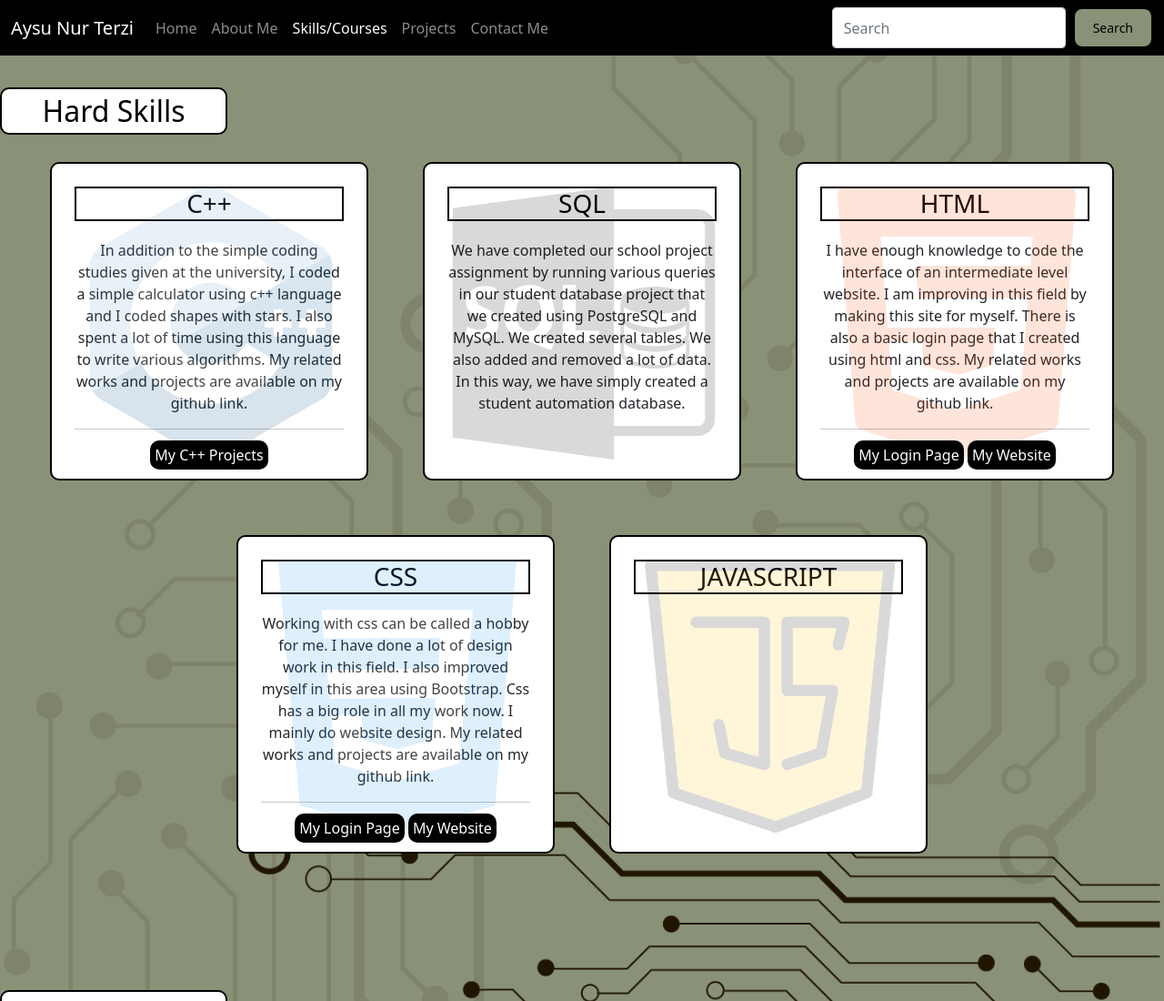
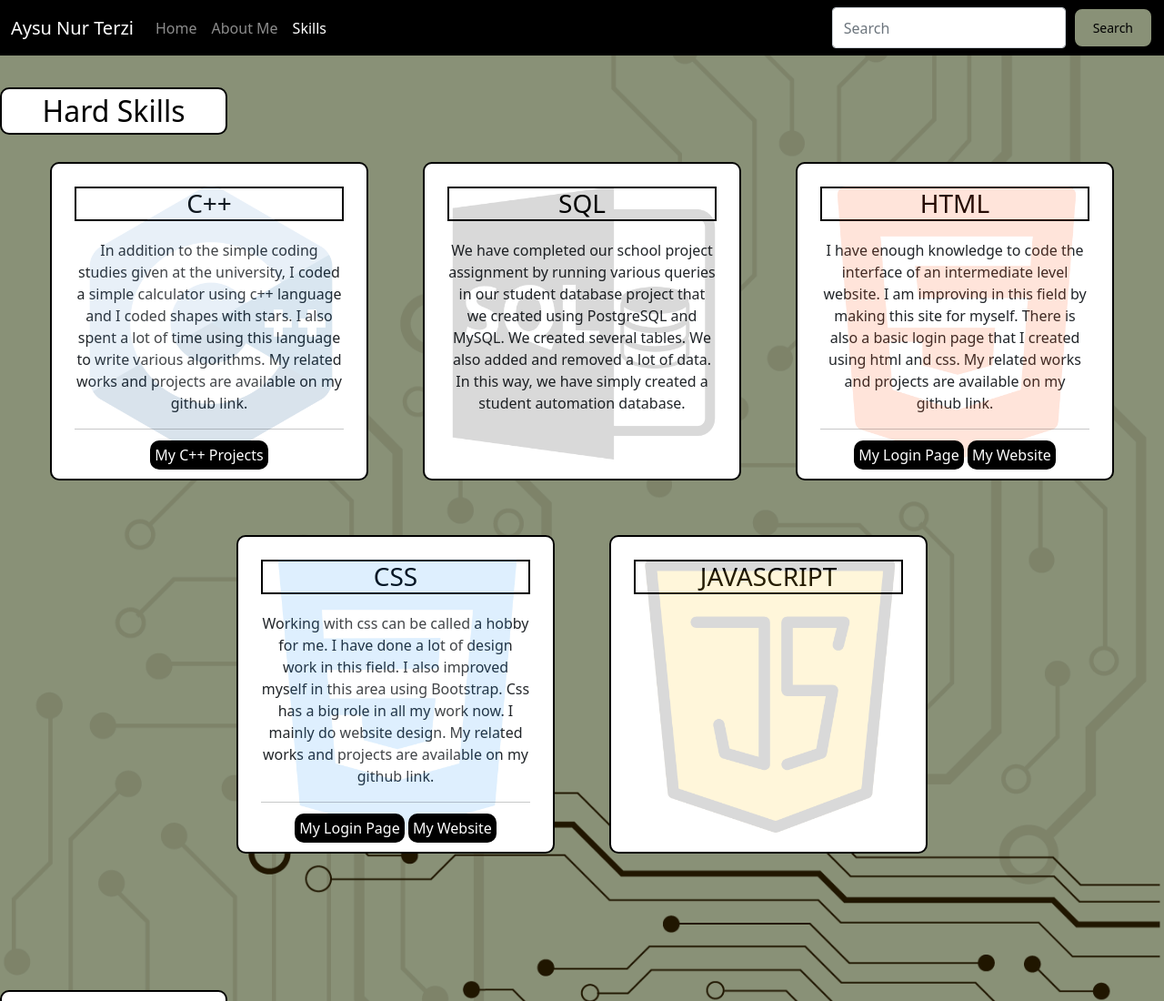
Before and after one commit to aysunurterzi/AysuNurTerzi1, a plain HTML site: page skills.html in a window 1280 px wide. Shown: the top 1100 px of the page at 91% size. Drawn offline with nearby package versions, Linux system fonts and the light colour scheme; a web font is replaced by a local one.

Commit message:
Update skills.html

```diff
--- a/skills.html
+++ b/skills.html
@@ -47,15 +47,9 @@
             </li>
 
             <li class="nav-item">
-              <a class="nav-link active" href="skills.html">Skills/Courses</a>
+              <a class="nav-link active" href="skills.html">Skills</a>
             </li>
 
-            <li class="nav-item">
-              <a class="nav-link" href="projects.html">Projects</a>
-            </li>
-            <li class="nav-item">
-              <a class="nav-link" href="contactme.html">Contact Me</a>
-            </li>
 
           </ul>
           <form class="d-flex">
```
